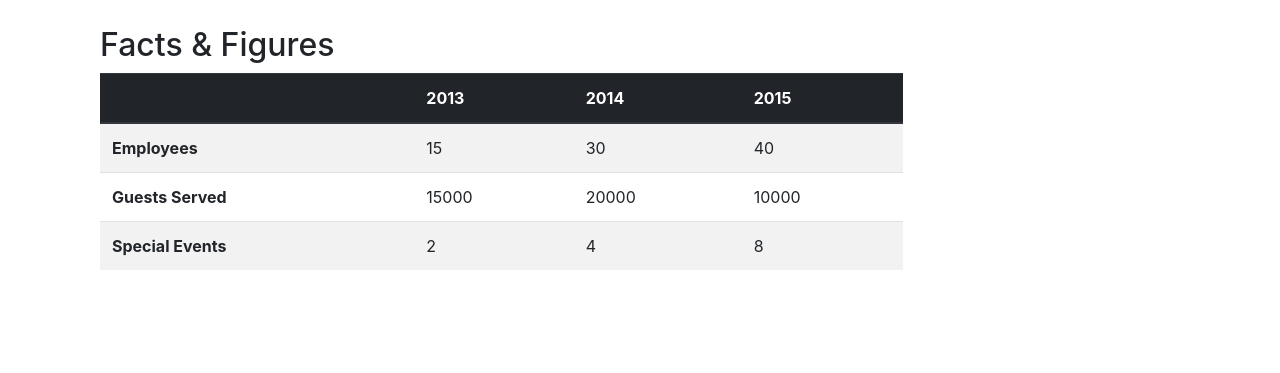
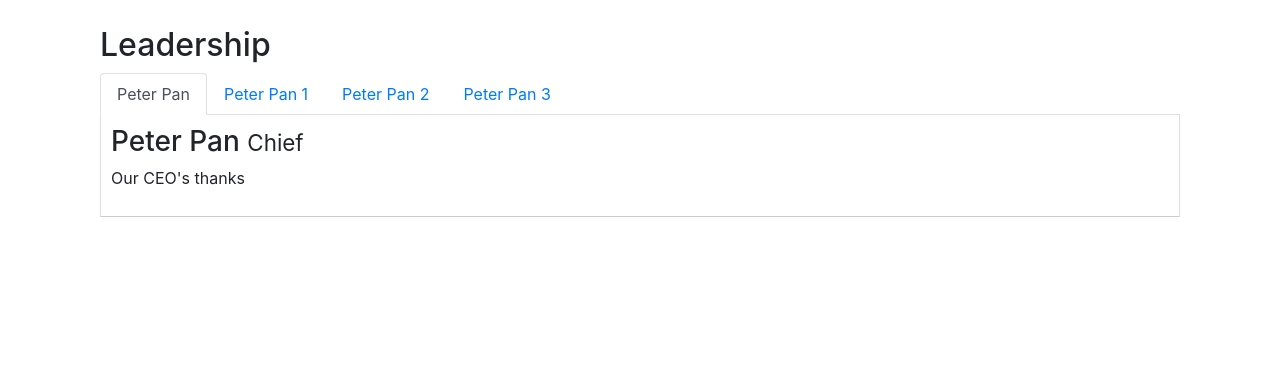
Before and after one commit to Hirusha1-cpu/FullStack, a website: page aboutus.html in a window 1280 px wide. Shown: the part 1870-2243 px from the top of the page. Drawn offline with nearby package versions, Linux system fonts and the light colour scheme.

Commit message:
5th commit

```diff
--- a/aboutus.html
+++ b/aboutus.html
@@ -1,41 +1,30 @@
 <!DOCTYPE html>
 <html lang="en">
+
 <head>
     <meta charset="UTF-8" />
     <meta http-equiv="X-UA-Compatible" content="IE=edge" />
     <meta name="viewport" content="width=device-width, initial-scale=1.0" />
+    <script src="https://code.jquery.com/jquery-3.6.0.min.js"></script>
     <script src="node_modules/jquery/dist/jquery.slim.min.js"></script>
     <script src="node_modules/popper.js/dist/umd/popper.min.js"></script>
     <script src="node_modules/bootstrap/dist/js/bootstrap.min.js"></script>
 
-    <link
-      rel="stylesheet"
-      href="node_modules/bootstrap/dist/css/bootstrap.min.css"
-    />
+    <link rel="stylesheet" href="node_modules/bootstrap/dist/css/bootstrap.min.css" />
     <link rel="stylesheet" href="css/styles.css" />
-    <link
-      rel="stylesheet"
-      href="node_modules/font-awesome/css/font-awesome.min.css"
-    />
-    <link
-      rel="stylesheet"
-      href="node_modules/bootstrap-social/bootstrap-social.css"
-    />
+    <link rel="stylesheet" href="node_modules/font-awesome/css/font-awesome.min.css" />
+    <link rel="stylesheet" href="node_modules/bootstrap-social/bootstrap-social.css" />
     <title>Document</title>
 </head>
 
 <body>
     <nav class="navbar navbar-dark navbar-expand-sm fixed-top">
         <div class="container">
-        <button
-          class="navbar-toggler"
-          type="button"
-          data-toggle="collapse"
-          data-target="#Navbar"
-        >
+            <button class="navbar-toggler" type="button" data-toggle="collapse" data-target="#Navbar">
                 <span class="navbar-toggler-icon"></span>
             </button>
-        <a class="navbar-brand mr-auto" href="./index.html"><img src="img/Crowd Funding Website - Group 03.png" height="30" width="41" alt=""></a>
+            <a class="navbar-brand mr-auto" href="./index.html"><img src="img/Crowd Funding Website - Group 03.png"
+                    height="30" width="41" alt=""></a>
             <div class="collapse navbar-collapse" id="Navbar">
                 <ul class="navbar-nav mr-auto">
                     <li class="nav-item">
@@ -145,6 +134,44 @@
             </div>
         </div>
         <div class="row row-content">
+            <div class="col-12">
+              <h2>Leadership</h2>
+              <ul class="nav nav-tabs">
+                <li class="nav-item">
+                  <a class="nav-link active" href="#peter" role="tab" data-toggle="tab">Peter Pan</a>
+                </li>
+                <li class="nav-item">
+                  <a class="nav-link" href="#peter1" role="tab" data-toggle="tab">Peter Pan 1</a>
+                </li>
+                <li class="nav-item">
+                  <a class="nav-link" href="#peter2" role="tab" data-toggle="tab">Peter Pan 2</a>
+                </li>
+                <li class="nav-item">
+                  <a class="nav-link" href="#peter3" role="tab" data-toggle="tab">Peter Pan 3</a>
+                </li>
+              </ul>
+              <div class="tab-content">
+                <div role="tabpanel" class="tab-pane fade show active" id="peter">
+                  <h3>Peter Pan <small>Chief</small></h3>
+                  <p class="d-none d-sm-block">Our CEO's thanks</p>
+                </div>
+                <div role="tabpanel" class="tab-pane fade" id="peter1">
+                  <h3>Peter Pan 1 <small>Chief</small></h3>
+                  <p class="d-none d-sm-block">Our CEO's thanks 1</p>
+                </div>
+                <div role="tabpanel" class="tab-pane fade" id="peter2">
+                  <h3>Peter Pan 2 <small>Chief</small></h3>
+                  <p class="d-none d-sm-block">Our CEO's thanks 2</p>
+                </div>
+                <div role="tabpanel" class="tab-pane fade" id="peter3">
+                  <h3>Peter Pan 3 <small>Chief</small></h3>
+                  <p class="d-none d-sm-block">Our CEO's thanks 3</p>
+                </div>
+              </div>
+            </div>
+          </div>
+
+        <div class="row row-content">
             <div class="col-12 col-sm-9">
                 <h2>Facts &amp; Figures</h2>
                 <div class="table-responsive">
@@ -193,19 +220,13 @@
                             <a href="#"><span class="fa fa-home fa-lg"></span> Home</a>
                         </li>
                         <li>
-                <a href="./about.html"
-                  ><span class="fa fa-info fa-lg"></span> About</a
-                >
+                            <a href="./about.html"><span class="fa fa-info fa-lg"></span> About</a>
                         </li>
                         <li>
-                <a href="./menu.html"
-                  ><span class="fa fa-list fa-lg"></span> Menu</a
-                >
+                            <a href="./menu.html"><span class="fa fa-list fa-lg"></span> Menu</a>
                         </li>
                         <li>
-                <a href="./contact.html"
-                  ><span class="fa fa-address-card fa-lg"></span> Contact</a
-                >
+                            <a href="./contact.html"><span class="fa fa-address-card fa-lg"></span> Contact</a>
                         </li>
                     </ul>
                 </div>
@@ -215,31 +236,17 @@
                 </div>
                 <div class="col-12 col-sm-4 align-self-center">
                     <div class="text-center">
-              <a
-                class="btn btn-social-icon btn-google"
-                href="https://google.com"
-                ><i class="fa fa-google-plus fa-lg"></i>
+                        <a class="btn btn-social-icon btn-google" href="https://google.com"><i
+                                class="fa fa-google-plus fa-lg"></i>
                         </a>
-              <a
-                class="btn btn-social-icon btn-facebook"
-                href="https://google.com"
-                ><i class="fa fa-facebook fa-lg"></i
-              ></a>
-              <a
-                class="btn btn-social-icon btn-linkedin"
-                href="https://google.com"
-                ><i class="fa fa-linkedin fa-lg"></i
-              ></a>
-              <a
-                class="btn btn-social-icon btn-twitter"
-                href="https://google.com"
-                ><i class="fa fa-twitter fa-lg"></i
-              ></a>
-              <a
-                class="btn btn-social-icon btn-youtube"
-                href="https://google.com"
-                ><i class="fa fa-youtube fa-lg"></i
-              ></a>
+                        <a class="btn btn-social-icon btn-facebook" href="https://google.com"><i
+                                class="fa fa-facebook fa-lg"></i></a>
+                        <a class="btn btn-social-icon btn-linkedin" href="https://google.com"><i
+                                class="fa fa-linkedin fa-lg"></i></a>
+                        <a class="btn btn-social-icon btn-twitter" href="https://google.com"><i
+                                class="fa fa-twitter fa-lg"></i></a>
+                        <a class="btn btn-social-icon btn-youtube" href="https://google.com"><i
+                                class="fa fa-youtube fa-lg"></i></a>
                     </div>
                 </div>
             </div>
@@ -251,4 +258,5 @@
         </div>
     </footer>
 </body>
+
 </html>
--- a/css/styles.css
+++ b/css/styles.css
@@ -42,3 +42,11 @@ body{
     background-color: rgb(20, 62, 189);
 
 }
+
+.tab-content{
+    border-left: 1px solid #ddd;
+    border-right: 1px solid #ddd;
+    border-bottom: 1px solid #ccc;
+    padding: 10px;
+
+}
```
Lines whose indentation alone changed are shown as unchanged.
